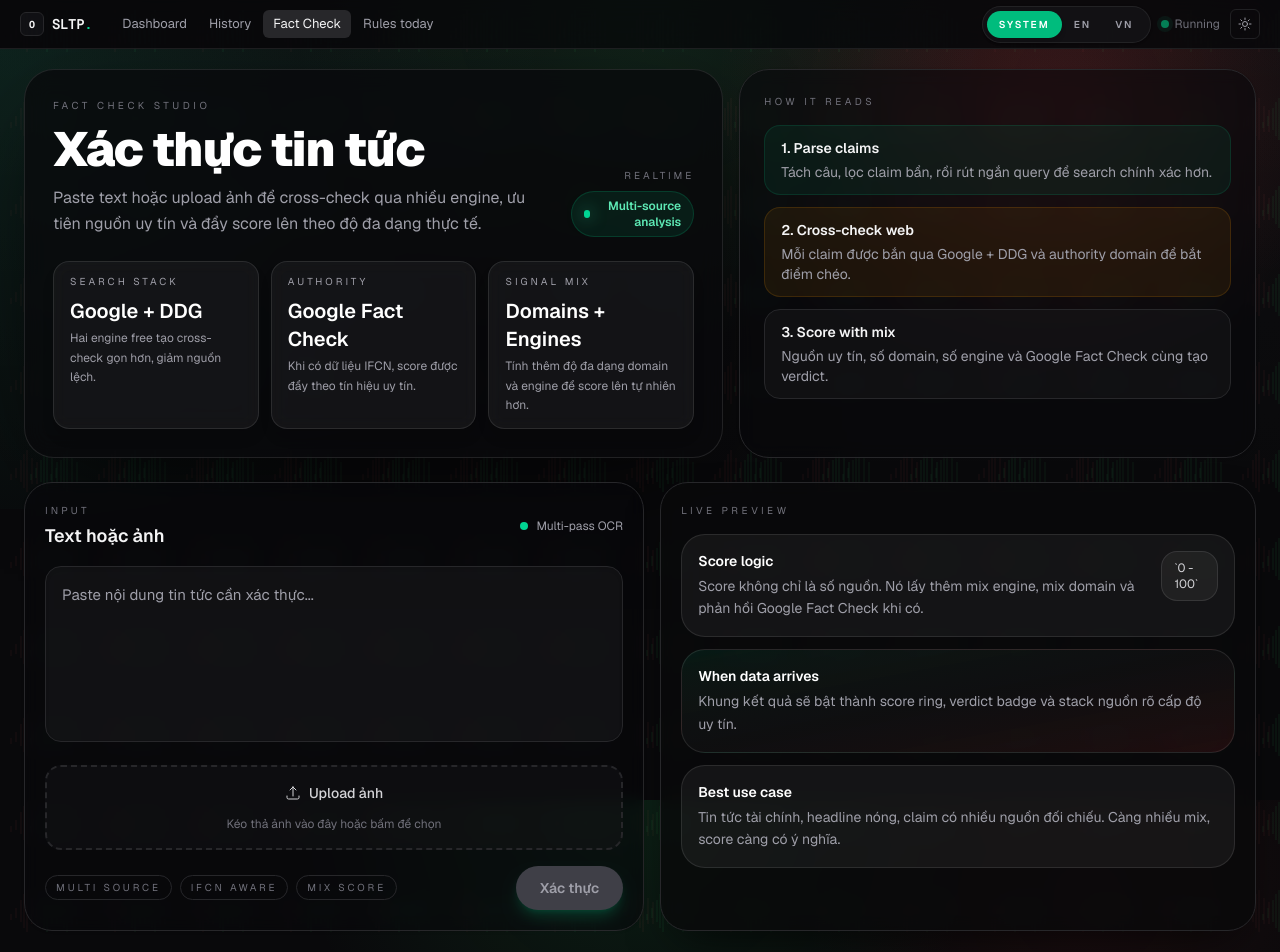
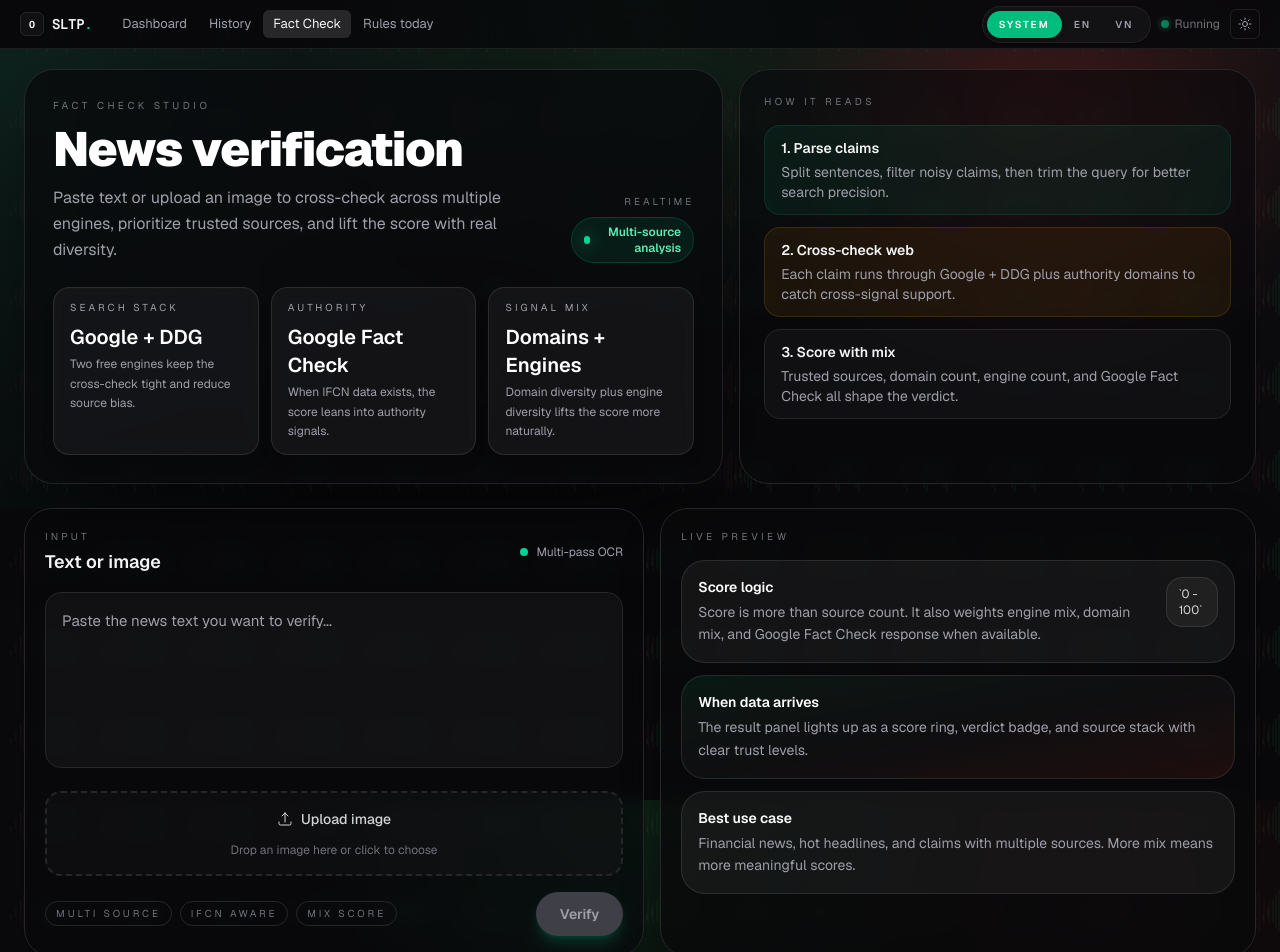
Before and after one commit to QuachGia1994/OAK-Hidden-SLTP-Manager, a Next.js app in the folder dashboard/: page /factcheck in a window 1280 px wide. Shown: the top 952 px of the page. Built offline with nearby package versions, Linux system fonts and the light colour scheme.

Commit message:
Localize factcheck page

```diff
--- a/dashboard/src/app/factcheck/page.tsx
+++ b/dashboard/src/app/factcheck/page.tsx
@@ -2,6 +2,104 @@
 
 import { useState, useRef, useCallback, useEffect } from "react";
 import type { FactCheckResult } from "@/lib/types";
+import { useLocale } from "@/components/LocaleProvider";
+
+const TEXT = {
+  VN: {
+    studio: "Fact check studio",
+    title: "Xác thực tin tức",
+    subtitle: "Paste text hoặc upload ảnh để cross-check qua nhiều engine, ưu tiên nguồn uy tín và đẩy score lên theo độ đa dạng thực tế.",
+    realtime: "Realtime",
+    liveLabel: "Multi-source analysis",
+    parse: "1. Parse claims",
+    parseDesc: "Tách câu, lọc claim bẩn, rồi rút ngắn query để search chính xác hơn.",
+    crossCheck: "2. Cross-check web",
+    crossCheckDesc: "Mỗi claim được bắn qua Google + DDG và authority domain để bắt điểm chéo.",
+    scoreMix: "3. Score with mix",
+    scoreMixDesc: "Nguồn uy tín, số domain, số engine và Google Fact Check cùng tạo verdict.",
+    input: "Input",
+    textOrImage: "Text hoặc ảnh",
+    placeholder: "Paste nội dung tin tức cần xác thực...",
+    uploadImage: "Upload ảnh",
+    detectText: "Đang nhận diện text...",
+    dragDrop: "Kéo thả ảnh vào đây hoặc bấm để chọn",
+    submit: "Xác thực",
+    submitting: "Đang xác thực...",
+    summary: "Score không chỉ là số nguồn. Nó lấy thêm mix engine, mix domain và phản hồi Google Fact Check khi có.",
+    previewTitle: "When data arrives",
+    previewDesc: "Khung kết quả sẽ bật thành score ring, verdict badge và stack nguồn rõ cấp độ uy tín.",
+    useCase: "Best use case",
+    useCaseDesc: "Tin tức tài chính, headline nóng, claim có nhiều nguồn đối chiếu. Càng nhiều mix, score càng có ý nghĩa.",
+    result: "Result",
+    resultTitle: "Kết quả xác thực",
+    summaryTitle: "Summary",
+    crossStats: "Cross-check stats",
+    noSources: "No sources",
+    keyClaims: "Key claims",
+    sources: "Nguồn",
+    notFound: "Không tìm thấy nguồn liên quan",
+    analysis: "Phân tích",
+    verdictLabels: {
+      credible: "Đáng tin cậy",
+      mixed: "Hỗn hợp",
+      unreliable: "Không đáng tin",
+      unverifiable: "Không thể xác minh",
+    },
+    verdictDesc: "score ring, verdict badge và stack nguồn",
+    engineMix: "Hai engine free tạo cross-check gọn hơn, giảm nguồn lệch.",
+    authority: "Khi có dữ liệu IFCN, score được đẩy theo tín hiệu uy tín.",
+    signalMix: "Tính thêm độ đa dạng domain và engine để score lên tự nhiên hơn.",
+    sourceLabel: "Nguồn",
+    signalLabel: "Tín hiệu",
+  },
+  EN: {
+    studio: "Fact check studio",
+    title: "News verification",
+    subtitle: "Paste text or upload an image to cross-check across multiple engines, prioritize trusted sources, and lift the score with real diversity.",
+    realtime: "Realtime",
+    liveLabel: "Multi-source analysis",
+    parse: "1. Parse claims",
+    parseDesc: "Split sentences, filter noisy claims, then trim the query for better search precision.",
+    crossCheck: "2. Cross-check web",
+    crossCheckDesc: "Each claim runs through Google + DDG plus authority domains to catch cross-signal support.",
+    scoreMix: "3. Score with mix",
+    scoreMixDesc: "Trusted sources, domain count, engine count, and Google Fact Check all shape the verdict.",
+    input: "Input",
+    textOrImage: "Text or image",
+    placeholder: "Paste the news text you want to verify...",
+    uploadImage: "Upload image",
+    detectText: "Detecting text...",
+    dragDrop: "Drop an image here or click to choose",
+    submit: "Verify",
+    submitting: "Verifying...",
+    summary: "Score is more than source count. It also weights engine mix, domain mix, and Google Fact Check response when available.",
+    previewTitle: "When data arrives",
+    previewDesc: "The result panel lights up as a score ring, verdict badge, and source stack with clear trust levels.",
+    useCase: "Best use case",
+    useCaseDesc: "Financial news, hot headlines, and claims with multiple sources. More mix means more meaningful scores.",
+    result: "Result",
+    resultTitle: "Verification result",
+    summaryTitle: "Summary",
+    crossStats: "Cross-check stats",
+    noSources: "No sources",
+    keyClaims: "Key claims",
+    sources: "Sources",
+    notFound: "No related sources found",
+    analysis: "Analysis",
+    verdictLabels: {
+      credible: "Credible",
+      mixed: "Mixed",
+      unreliable: "Unreliable",
+      unverifiable: "Unverifiable",
+    },
+    verdictDesc: "score ring, verdict badge, and source stack",
+    engineMix: "Two free engines keep the cross-check tight and reduce source bias.",
+    authority: "When IFCN data exists, the score leans into authority signals.",
+    signalMix: "Domain diversity plus engine diversity lifts the score more naturally.",
+    sourceLabel: "Sources",
+    signalLabel: "Signal",
+  },
+} as const;
 
 const OCR_LANGS = "vie+eng";
 const OCR_MAX_WIDTH = 2200;
@@ -234,6 +332,8 @@ async function renderOcrVariantFromImage(img: HTMLImageElement, options: { cropB
 }
 
 export default function FactCheckPage() {
+  const { locale } = useLocale();
+  const t = TEXT[locale];
   const [text, setText] = useState("");
   const [loading, setLoading] = useState(false);
   const [result, setResult] = useState<FactCheckResult | null>(null);
@@ -369,41 +469,41 @@ export default function FactCheckPage() {
       <div className="relative page-shell">
         <div className="mb-6 grid gap-4 lg:grid-cols-[1.15fr_0.85fr]">
           <div className="rounded-[30px] border border-zinc-200/80 bg-white/85 p-5 sm:p-7 shadow-[0_32px_100px_-30px_rgba(0,0,0,0.22)] backdrop-blur-md dark:border-white/10 dark:bg-zinc-950/75 dark:shadow-[0_32px_100px_-30px_rgba(0,0,0,0.85)]">
-            <div className="text-[10px] uppercase tracking-[0.35em] text-zinc-500 dark:text-zinc-500">Fact check studio</div>
+            <div className="text-[10px] uppercase tracking-[0.35em] text-zinc-500 dark:text-zinc-500">{t.studio}</div>
             <div className="mt-3 flex items-end justify-between gap-4">
               <div>
-                <h1 className="text-3xl sm:text-5xl font-black tracking-tight text-zinc-900 dark:text-white">Xác thực tin tức</h1>
-                <p className="mt-3 max-w-2xl text-sm sm:text-base text-zinc-600 dark:text-zinc-400 leading-relaxed">Paste text hoặc upload ảnh để cross-check qua nhiều engine, ưu tiên nguồn uy tín và đẩy score lên theo độ đa dạng thực tế.</p>
+                <h1 className="text-3xl sm:text-5xl font-black tracking-tight text-zinc-900 dark:text-white">{t.title}</h1>
+                <p className="mt-3 max-w-2xl text-sm sm:text-base text-zinc-600 dark:text-zinc-400 leading-relaxed">{t.subtitle}</p>
               </div>
               <div className="hidden xl:block text-right">
-                <div className="text-[10px] uppercase tracking-[0.3em] text-zinc-500 dark:text-zinc-500">Realtime</div>
+                <div className="text-[10px] uppercase tracking-[0.3em] text-zinc-500 dark:text-zinc-500">{t.realtime}</div>
                 <div className="mt-2 inline-flex items-center gap-2 rounded-full border border-emerald-500/20 bg-emerald-500/10 px-3 py-1.5 text-xs font-semibold text-emerald-300">
                   <span className="h-2 w-2 rounded-full bg-emerald-400 shadow-[0_0_16px_rgba(52,211,153,0.7)]" />
-                  Multi-source analysis
+                  {t.liveLabel}
                 </div>
               </div>
             </div>
             <div className="mt-6 grid gap-3 sm:grid-cols-3">
-              <MetricCard label="Search stack" value="Google + DDG" detail="Hai engine free tạo cross-check gọn hơn, giảm nguồn lệch." />
-              <MetricCard label="Authority" value="Google Fact Check" detail="Khi có dữ liệu IFCN, score được đẩy theo tín hiệu uy tín." />
-              <MetricCard label="Signal mix" value="Domains + Engines" detail="Tính thêm độ đa dạng domain và engine để score lên tự nhiên hơn." />
+              <MetricCard label="Search stack" value="Google + DDG" detail={t.engineMix} />
+              <MetricCard label="Authority" value="Google Fact Check" detail={t.authority} />
+              <MetricCard label="Signal mix" value="Domains + Engines" detail={t.signalMix} />
             </div>
           </div>
 
           <aside className="rounded-[30px] border border-zinc-200/80 dark:border-zinc-800 bg-white/75 dark:bg-zinc-950/55 p-5 sm:p-6 shadow-sm backdrop-blur-sm">
-            <div className="text-[10px] uppercase tracking-[0.35em] text-zinc-400 dark:text-zinc-500">How it reads</div>
+            <div className="text-[10px] uppercase tracking-[0.35em] text-zinc-400 dark:text-zinc-500">{locale === "EN" ? "How it reads" : "How it reads"}</div>
             <div className="mt-4 space-y-3">
               <div className="rounded-2xl border border-emerald-500/15 bg-emerald-500/8 px-4 py-3">
-                <div className="text-sm font-semibold text-zinc-900 dark:text-zinc-100">1. Parse claims</div>
-                <p className="mt-1 text-sm text-zinc-500 dark:text-zinc-400">Tách câu, lọc claim bẩn, rồi rút ngắn query để search chính xác hơn.</p>
+                <div className="text-sm font-semibold text-zinc-900 dark:text-zinc-100">{t.parse}</div>
+                <p className="mt-1 text-sm text-zinc-500 dark:text-zinc-400">{t.parseDesc}</p>
               </div>
               <div className="rounded-2xl border border-amber-500/15 bg-amber-500/8 px-4 py-3">
-                <div className="text-sm font-semibold text-zinc-900 dark:text-zinc-100">2. Cross-check web</div>
-                <p className="mt-1 text-sm text-zinc-500 dark:text-zinc-400">Mỗi claim được bắn qua Google + DDG và authority domain để bắt điểm chéo.</p>
+                <div className="text-sm font-semibold text-zinc-900 dark:text-zinc-100">{t.crossCheck}</div>
+                <p className="mt-1 text-sm text-zinc-500 dark:text-zinc-400">{t.crossCheckDesc}</p>
               </div>
               <div className="rounded-2xl border border-zinc-200 dark:border-zinc-800 bg-zinc-50/80 dark:bg-zinc-900/50 px-4 py-3">
-                <div className="text-sm font-semibold text-zinc-900 dark:text-zinc-100">3. Score with mix</div>
-                <p className="mt-1 text-sm text-zinc-500 dark:text-zinc-400">Nguồn uy tín, số domain, số engine và Google Fact Check cùng tạo verdict.</p>
+                <div className="text-sm font-semibold text-zinc-900 dark:text-zinc-100">{t.scoreMix}</div>
+                <p className="mt-1 text-sm text-zinc-500 dark:text-zinc-400">{t.scoreMixDesc}</p>
               </div>
             </div>
           </aside>
@@ -413,8 +513,8 @@ export default function FactCheckPage() {
           <div className="rounded-[28px] border border-zinc-200/80 dark:border-zinc-800 bg-white/78 dark:bg-zinc-950/55 p-4 sm:p-5 shadow-sm backdrop-blur-sm">
             <div className="flex items-center justify-between gap-3">
               <div>
-                <div className="text-[10px] uppercase tracking-[0.32em] text-zinc-400 dark:text-zinc-500">Input</div>
-                <h2 className="mt-1 text-lg font-semibold text-zinc-900 dark:text-zinc-100">Text hoặc ảnh</h2>
+                <div className="text-[10px] uppercase tracking-[0.32em] text-zinc-400 dark:text-zinc-500">{t.input}</div>
+                <h2 className="mt-1 text-lg font-semibold text-zinc-900 dark:text-zinc-100">{t.textOrImage}</h2>
               </div>
               <div className="hidden sm:flex items-center gap-2 text-xs text-zinc-500 dark:text-zinc-400">
                 <span className="h-2 w-2 rounded-full bg-emerald-400" />
@@ -424,7 +524,7 @@ export default function FactCheckPage() {
 
             <textarea
               className="mt-4 w-full h-36 sm:h-44 rounded-2xl border border-zinc-200/80 dark:border-zinc-800 bg-zinc-50/90 dark:bg-zinc-900/60 px-4 py-4 text-sm sm:text-[15px] leading-relaxed text-zinc-900 dark:text-zinc-100 placeholder:text-zinc-400 focus:outline-none focus:ring-2 focus:ring-emerald-500/40 resize-none shadow-inner shadow-black/5"
-              placeholder="Paste nội dung tin tức cần xác thực..."
+              placeholder={t.placeholder}
               value={text}
               onChange={(e) => setText(e.target.value)}
             />
@@ -444,16 +544,16 @@ export default function FactCheckPage() {
                 {ocrLoading ? (
                   <>
                     <svg className="animate-spin h-4 w-4" viewBox="0 0 24 24"><circle className="opacity-25" cx="12" cy="12" r="10" stroke="currentColor" strokeWidth="4" fill="none" /><path className="opacity-75" fill="currentColor" d="M4 12a8 8 0 018-8V0C5.373 0 0 5.373 0 12h4z" /></svg>
-                    Đang nhận diện text...
+                    {t.detectText}
                   </>
                 ) : (
                   <>
                     <svg className="h-4 w-4" fill="none" viewBox="0 0 24 24" strokeWidth={1.5} stroke="currentColor"><path strokeLinecap="round" strokeLinejoin="round" d="M3 16.5v2.25A2.25 2.25 0 005.25 21h13.5A2.25 2.25 0 0021 18.75V16.5m-13.5-9L12 3m0 0l4.5 4.5M12 3v13.5" /></svg>
-                    Upload ảnh
+                    {t.uploadImage}
                   </>
                 )}
               </button>
-              <p className="mt-2 text-xs text-zinc-400 dark:text-zinc-500">Kéo thả ảnh vào đây hoặc bấm để chọn</p>
+              <p className="mt-2 text-xs text-zinc-400 dark:text-zinc-500">{t.dragDrop}</p>
             </div>
 
             <div className="mt-4 flex flex-col gap-3 sm:flex-row sm:items-center sm:justify-between">
@@ -467,7 +567,7 @@ export default function FactCheckPage() {
                 disabled={loading || !text.trim()}
                 className="inline-flex w-full sm:w-auto items-center justify-center rounded-full bg-emerald-500 px-6 py-3 text-sm font-semibold text-zinc-950 shadow-lg shadow-emerald-500/20 transition-all hover:bg-emerald-400 hover:shadow-emerald-500/30 disabled:cursor-not-allowed disabled:bg-zinc-300 disabled:text-zinc-500 dark:bg-emerald-400 dark:text-zinc-950 dark:hover:bg-emerald-300 dark:disabled:bg-zinc-700 dark:disabled:text-zinc-400"
               >
-                {loading ? "Đang xác thực..." : "Xác thực"}
+                {loading ? t.submitting : t.submit}
               </button>
             </div>
           </div>
@@ -479,7 +579,7 @@ export default function FactCheckPage() {
                 <div className="flex items-start justify-between gap-4">
                   <div>
                     <div className="text-sm font-semibold text-zinc-900 dark:text-white">Score logic</div>
-                    <p className="mt-1 text-sm leading-relaxed text-zinc-600 dark:text-zinc-400">Score không chỉ là số nguồn. Nó lấy thêm mix engine, mix domain và phản hồi Google Fact Check khi có.</p>
+                    <p className="mt-1 text-sm leading-relaxed text-zinc-600 dark:text-zinc-400">{t.summary}</p>
                   </div>
                   <div className="hidden sm:block rounded-2xl border border-zinc-200/80 bg-white/70 px-3 py-2 text-xs text-zinc-500 dark:border-white/10 dark:bg-white/5 dark:text-zinc-300">
                     `0 - 100`
@@ -487,12 +587,12 @@ export default function FactCheckPage() {
                 </div>
               </div>
               <div className="rounded-3xl border border-zinc-200/70 bg-gradient-to-br from-emerald-50 via-white to-rose-50 p-4 dark:border-white/10 dark:from-emerald-500/10 dark:via-zinc-900/40 dark:to-red-500/10">
-                <div className="text-sm font-semibold text-zinc-900 dark:text-white">When data arrives</div>
-                <p className="mt-1 text-sm leading-relaxed text-zinc-600 dark:text-zinc-400">Khung kết quả sẽ bật thành score ring, verdict badge và stack nguồn rõ cấp độ uy tín.</p>
+                <div className="text-sm font-semibold text-zinc-900 dark:text-white">{t.previewTitle}</div>
+                <p className="mt-1 text-sm leading-relaxed text-zinc-600 dark:text-zinc-400">{t.previewDesc}</p>
               </div>
               <div className="rounded-3xl border border-zinc-200/70 bg-zinc-50/90 p-4 dark:border-white/10 dark:bg-white/5">
-                <div className="text-sm font-semibold text-zinc-900 dark:text-white">Best use case</div>
-                <p className="mt-1 text-sm leading-relaxed text-zinc-600 dark:text-zinc-400">Tin tức tài chính, headline nóng, claim có nhiều nguồn đối chiếu. Càng nhiều mix, score càng có ý nghĩa.</p>
+                <div className="text-sm font-semibold text-zinc-900 dark:text-white">{t.useCase}</div>
+                <p className="mt-1 text-sm leading-relaxed text-zinc-600 dark:text-zinc-400">{t.useCaseDesc}</p>
               </div>
             </div>
           </div>
@@ -510,8 +610,8 @@ export default function FactCheckPage() {
             <div className="min-w-0 rounded-[28px] border border-zinc-200/80 dark:border-zinc-800 bg-white/80 dark:bg-zinc-950/60 p-5 shadow-sm">
               <div className="flex items-start justify-between gap-4">
                 <div>
-                  <div className="text-[10px] uppercase tracking-[0.35em] text-zinc-400 dark:text-zinc-500">Result</div>
-                  <h2 className="mt-1 text-xl font-semibold text-zinc-900 dark:text-zinc-100">Kết quả xác thực</h2>
+                  <div className="text-[10px] uppercase tracking-[0.35em] text-zinc-400 dark:text-zinc-500">{t.result}</div>
+                  <h2 className="mt-1 text-xl font-semibold text-zinc-900 dark:text-zinc-100">{t.resultTitle}</h2>
                 </div>
                 <VerdictBadge verdict={result.verdict} />
               </div>
@@ -520,7 +620,7 @@ export default function FactCheckPage() {
                 <div className="flex-1 space-y-3">
                   <ScoreBar score={result.score} />
                   <div className="rounded-2xl border border-zinc-200/80 dark:border-zinc-800 bg-zinc-50/70 dark:bg-zinc-900/50 px-4 py-3">
-                    <div className="text-[10px] uppercase tracking-[0.3em] text-zinc-400 dark:text-zinc-500">Summary</div>
+                    <div className="text-[10px] uppercase tracking-[0.3em] text-zinc-400 dark:text-zinc-500">{t.summaryTitle}</div>
                     <p className="mt-2 text-sm leading-relaxed text-zinc-700 dark:text-zinc-300">{result.summary}</p>
                   </div>
                 </div>
@@ -529,10 +629,10 @@ export default function FactCheckPage() {
             <div className="min-w-0 space-y-4">
               <div className="min-w-0 rounded-[28px] border border-zinc-200/80 dark:border-zinc-800 bg-white/80 dark:bg-zinc-950/60 p-5 shadow-sm">
                 <div className="flex items-center justify-between gap-4">
-                  <h2 className="text-sm font-semibold uppercase tracking-wider text-zinc-500 dark:text-zinc-400">Cross-check stats</h2>
+                  <h2 className="text-sm font-semibold uppercase tracking-wider text-zinc-500 dark:text-zinc-400">{t.crossStats}</h2>
                   <div className="inline-flex items-center gap-2 rounded-full border border-zinc-200 dark:border-zinc-800 bg-zinc-50 dark:bg-zinc-900/60 px-3 py-1 text-xs text-zinc-500 dark:text-zinc-400">
                     <span className="h-2 w-2 rounded-full bg-emerald-400" />
-                    {sourceStats ? `${sourceStats.engines} engines / ${sourceStats.domains} domains` : "No sources"}
+                    {sourceStats ? `${sourceStats.engines} engines / ${sourceStats.domains} domains` : t.noSources}
                   </div>
                 </div>
                 <div className="mt-4">
@@ -542,7 +642,7 @@ export default function FactCheckPage() {
 
               {cleanClaims.length > 0 && (
                 <div className="rounded-[28px] border border-zinc-200/80 dark:border-zinc-800 bg-white/80 dark:bg-zinc-950/60 p-5 shadow-sm">
-                  <h2 className="text-sm font-semibold uppercase tracking-wider text-zinc-500 dark:text-zinc-400 mb-3">Key claims</h2>
+                  <h2 className="text-sm font-semibold uppercase tracking-wider text-zinc-500 dark:text-zinc-400 mb-3">{t.keyClaims}</h2>
                   <ul className="space-y-2">
                     {cleanClaims.map((claim, i) => (
                       <li key={i} className="rounded-2xl border border-zinc-100 dark:border-zinc-800 bg-zinc-50/70 dark:bg-zinc-900/40 px-4 py-3 text-sm text-zinc-700 dark:text-zinc-300 flex items-start gap-3">
@@ -559,10 +659,10 @@ export default function FactCheckPage() {
           <div className="grid gap-4 lg:grid-cols-[1fr_1fr]">
             <div className="min-w-0 rounded-[28px] border border-zinc-200/80 dark:border-zinc-800 bg-white/80 dark:bg-zinc-950/60 p-5 shadow-sm">
               <h2 className="text-sm font-semibold uppercase tracking-wider text-zinc-500 dark:text-zinc-400 mb-3">
-                Nguồn ({result.sources.length})
+                {t.sources} ({result.sources.length})
               </h2>
               {result.sources.length === 0 ? (
-                <p className="text-sm text-zinc-400 dark:text-zinc-500">Không tìm thấy nguồn liên quan</p>
+                <p className="text-sm text-zinc-400 dark:text-zinc-500">{t.notFound}</p>
               ) : (
                 <div className="min-w-0 space-y-3">
                   {result.sources.map((s) => <SourceRow key={s.url} source={s} />)}
@@ -571,7 +671,7 @@ export default function FactCheckPage() {
             </div>
 
             <div className="min-w-0 rounded-[28px] border border-zinc-200/80 bg-white/85 p-5 shadow-sm backdrop-blur-sm dark:border-zinc-800 dark:bg-gradient-to-br dark:from-zinc-950 dark:to-zinc-900 dark:shadow-[0_20px_50px_-20px_rgba(0,0,0,0.8)]">
-              <h2 className="text-sm font-semibold uppercase tracking-wider text-zinc-500 dark:text-zinc-400 mb-3">Phân tích</h2>
+              <h2 className="text-sm font-semibold uppercase tracking-wider text-zinc-500 dark:text-zinc-400 mb-3">{t.analysis}</h2>
               <p className="text-sm text-zinc-700 dark:text-zinc-300 leading-relaxed whitespace-pre-wrap">{result.summary}</p>
               <div className="mt-4 grid gap-3 sm:grid-cols-2">
                 <SummaryPill label="Verdict" value={result.verdict} />
```
